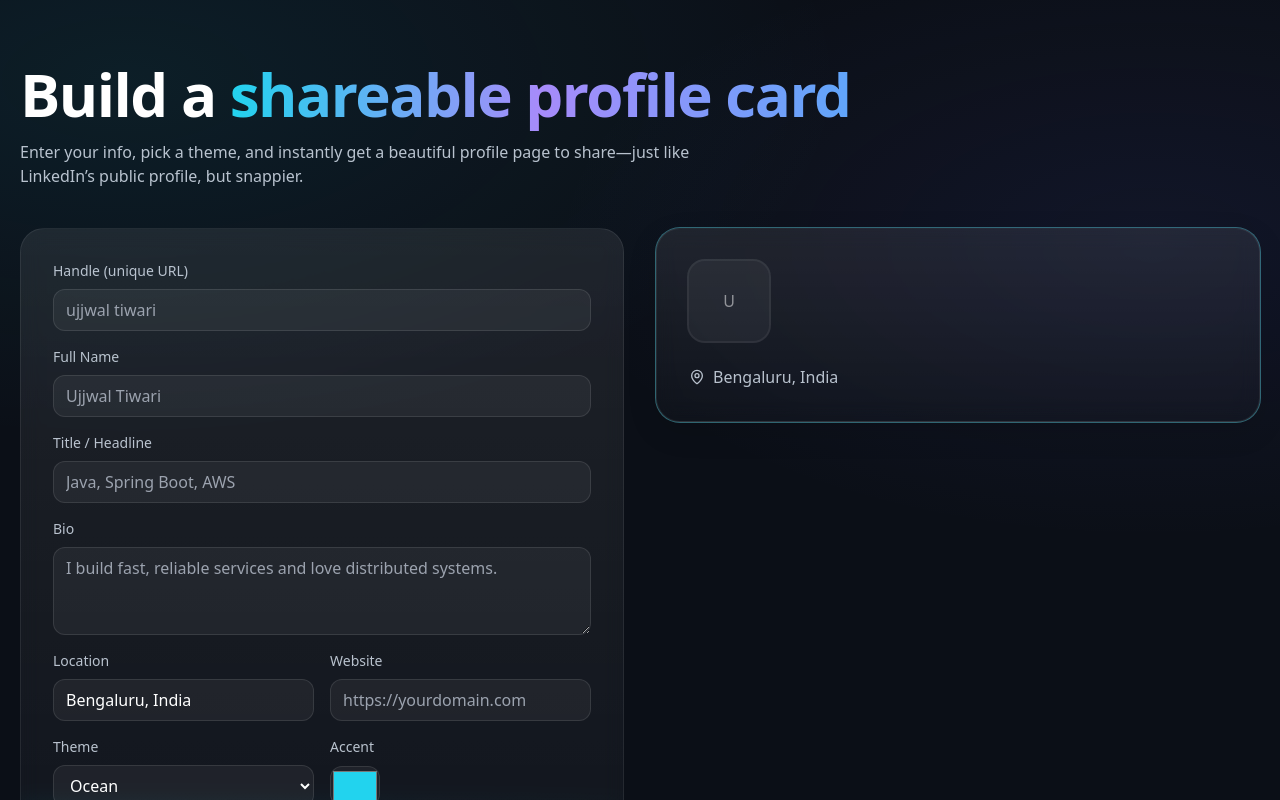
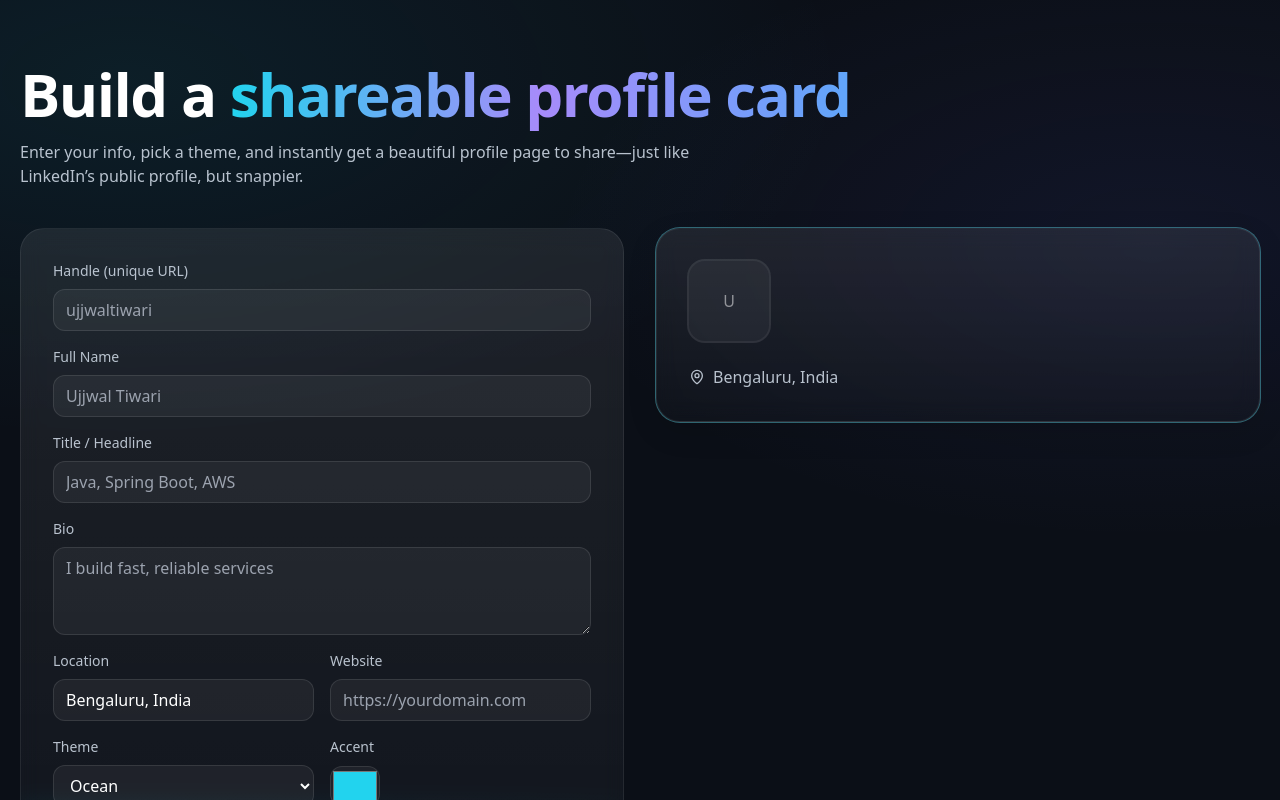
Before and after one commit to ujjwal02tiwari-rgb/StitchPF, a Next.js app: page / in a window 1280 px wide. Shown: the top 800 px of the page. Built offline with nearby package versions, Linux system fonts and the light colour scheme; no server answers.

Commit message:
Updated page.tsx

```diff
--- a/app/page.tsx
+++ b/app/page.tsx
@@ -82,7 +82,7 @@ export default function Home() {
                   name="handle"
                   value={handle}
                   onChange={onChange}
-                  placeholder="ujjwal tiwari"
+                  placeholder="ujjwaltiwari"
                   className="px-3 py-2 rounded-xl bg-white/5 border border-white/10 outline-none focus:ring-2 ring-cyan-300/50"
                 />
               </div>
@@ -112,7 +112,7 @@ export default function Home() {
                   name="bio"
                   value={data.bio}
                   onChange={onChange}
-                  placeholder="I build fast, reliable services and love distributed systems."
+                  placeholder="I build fast, reliable services "
                   className="px-3 py-2 rounded-xl bg-white/5 border border-white/10 outline-none focus:ring-2 ring-cyan-300/50 min-h-[88px]"
                 />
               </div>
```
